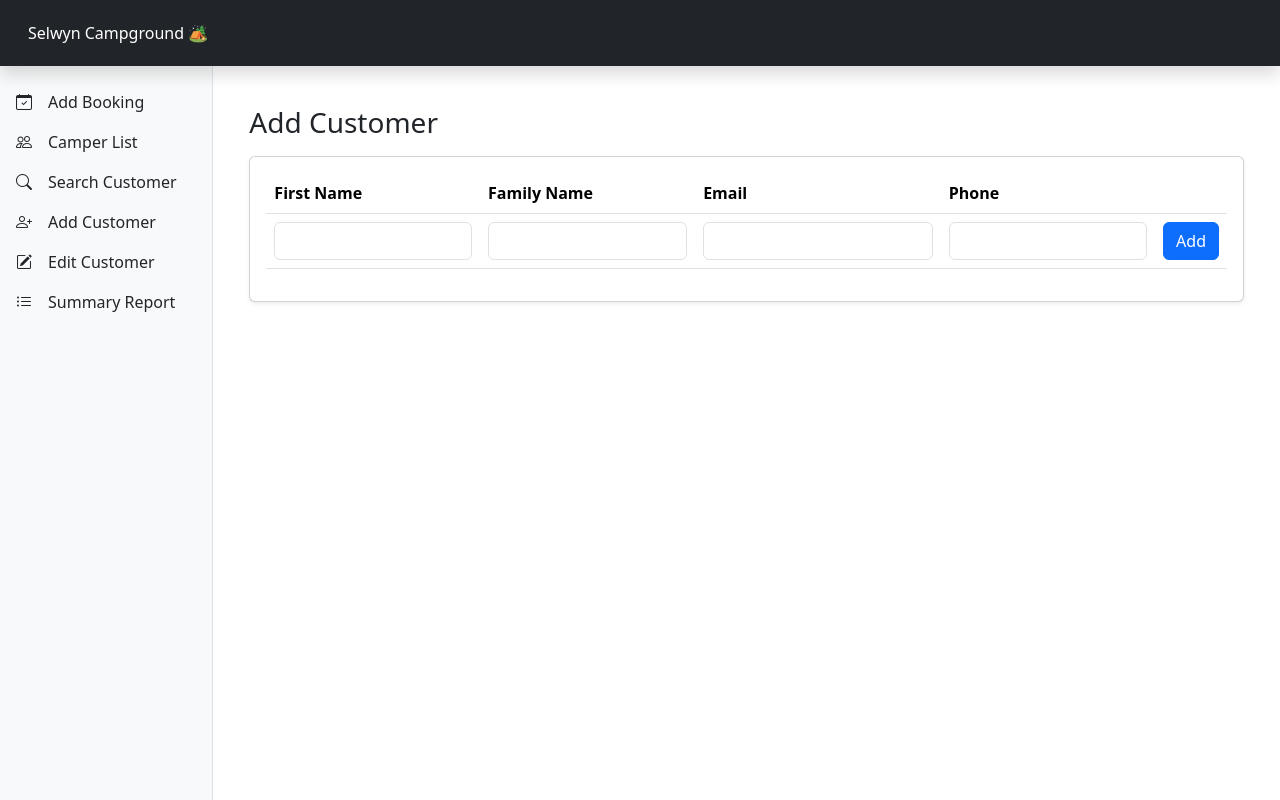
After one commit to TaiJoLo/scg, a Flask app: template templates/customer_form.html in a window 1280 px wide. The commit adds this page. Run offline with Flask 3, Linux system fonts and the light colour scheme; the template is opened without the code that fills it, so the values that code supplies are empty.

Commit message:
fix: fix style and route issue

```diff
--- a/app.py
+++ b/app.py
@@ -45,7 +45,7 @@ def listsites():
 @app.route("/campers", methods=['GET', 'POST'])
 def campers():
     if request.method == "GET":
-        return render_template("datepickercamper.html", currentdate=datetime.now().date())
+        return render_template("datepicker_camper.html", currentdate=datetime.now().date())
     else:
         campDate = request.form.get('campdate')
         connection = getCursor()
@@ -57,8 +57,8 @@ def campers():
             WHERE booking_date = %s;
         """
         connection.execute(sql_query, (campDate,))
-        camperList = connection.fetchall()
-        return render_template("camperlist.html", camperlist=camperList)
+        camper_list = connection.fetchall()
+        return render_template("camper_list.html", campDate=campDate, camper_list=camper_list)
 
 @app.route("/booking", methods=['GET', 'POST'])
 def booking():
@@ -96,7 +96,7 @@ def booking():
         """
         connection.execute(sql_query2, (occupancy, firstNight, lastNight))
         siteList = connection.fetchall()
-        return render_template("bookingform.html", customerlist=customerList, bookingdate=bookingDate, sitelist=siteList, bookingnights=bookingNights, occupancy=occupancy)
+        return render_template("booking_form.html", customerlist=customerList, bookingdate=bookingDate, sitelist=siteList, bookingnights=bookingNights, occupancy=occupancy)
 
 @app.route("/booking/add", methods=['POST'])
 def makebooking():
@@ -149,7 +149,7 @@ def search_customer():
         connection.execute(sql_query, (f"%{search_term}%", f"%{search_term}%", f"%{search_term}%", f"%{search_term}%", f"%{search_term}%"))
         customerList = connection.fetchall()
 
-        return render_template("search_result.html", customerlist=customerList, search_term=search_term)
+        return render_template("search_result.html", customerlist=customerList, search_term=search_term, route='search_customer')
 
 @app.route("/customeredit")
 def editcustomer():
@@ -160,7 +160,7 @@ def editcustomer():
     """
     connection.execute(sql_query, (id,))
     customer = connection.fetchone()
-    return render_template("customerform.html", customer=customer)
+    return render_template("customer_form.html", customer=customer)
 
 @app.route("/customerupdate", methods=["POST"])
 def updatecustomer():
@@ -201,19 +201,47 @@ def addcustomer():
 
     return render_template("success.html", message="Customer successfully added!", customer_id=customer_id, fname=fname, sname=sname, email=email, phone=phone)
 
-@app.route("/customerlist")
-def customerlist():
+@app.route("/customerlistsummary")
+def customerlistforsummary():
     connection = getCursor()
-    sql_query = """
+    sort_by = request.args.get('sort', 'name')
+    sort_column = {
+        'name': 'firstname, familyname',
+        'email': 'email',
+        'phone': 'phone'
+    }.get(sort_by, 'firstname, familyname')  # Default sorting by name if the parameter is invalid
+
+    sql_query = f"""
         SELECT customer_id, firstname, familyname, email, phone
         FROM customers
+        ORDER BY {sort_column}
     """
     connection.execute(sql_query)
     customerList = connection.fetchall()
-    return render_template("search_result.html", customerlist=customerList)
+    return render_template("search_result.html", customerlist=customerList, sort_by=sort_by, route='customerlistforsummary')
+
+@app.route("/customerlistedit")
+def customerlistforedit():
+    connection = getCursor()
+    sort_by = request.args.get('sort', 'name')
+    sort_column = {
+        'name': 'firstname, familyname',
+        'email': 'email',
+        'phone': 'phone'
+    }.get(sort_by, 'firstname, familyname')  # Default sorting by name if the parameter is invalid
+
+    sql_query = f"""
+        SELECT customer_id, firstname, familyname, email, phone
+        FROM customers
+        ORDER BY {sort_column}
+    """
+    connection.execute(sql_query)
+    customerList = connection.fetchall()
+    return render_template("search_result.html", customerlist=customerList, sort_by=sort_by, route='customerlistforedit')
+
 
 @app.route("/customersummary")
-def customersummary():
+def customer_summary():
     customer_id = request.args.get("id")
     connection = getCursor()
 
--- a/templates/base.html
+++ b/templates/base.html
@@ -10,10 +10,14 @@
       integrity="sha384-QWTKZyjpPEjISv5WaRU9OFeRpok6YctnYmDr5pNlyT2bRjXh0JMhjY6hW+ALEwIH"
       crossorigin="anonymous"
     />
+    <!-- Bootstrap Icons -->
+    <link
+      href="https://cdnjs.cloudflare.com/ajax/libs/bootstrap-icons/1.10.5/font/bootstrap-icons.min.css"
+      rel="stylesheet"
+    />
   </head>
-
   <body class="d-flex flex-column min-vh-100">
-    <nav class="navbar sticky-top bg-dark flex-md-nowrap p-0 shadow py-2">
+    <nav class="navbar sticky-top bg-dark flex-md-nowrap p-0 shadow py-3">
       <div class="container-fluid">
         <a
           class="navbar-brand col-md-3 col-lg-2 me-0 px-3 fs-6 text-white"
@@ -32,42 +36,56 @@
             <ul class="nav flex-column">
               <li class="nav-item">
                 <a
-                  class="nav-link d-flex align-items-center gap-2 {% if request.path == url_for('booking') %}active{% endif %}"
+                  class="nav-link d-flex align-items-center gap-2 text-dark {% if request.path == url_for('booking') %}active{% endif %}"
                   aria-current="page"
                   href="{{ url_for('booking') }}"
                 >
-                  Booking
+                  <i class="bi bi-calendar-check me-2"></i>
+                  Add Booking
                 </a>
               </li>
               <li class="nav-item">
                 <a
-                  class="nav-link d-flex align-items-center gap-2 {% if request.path == url_for('campers') %}active{% endif %}"
+                  class="nav-link d-flex align-items-center gap-2 text-dark {% if request.path == url_for('campers') %}active{% endif %}"
                   href="{{ url_for('campers') }}"
                 >
+                  <i class="bi bi-people me-2"></i>
                   Camper List
                 </a>
               </li>
               <li class="nav-item">
                 <a
-                  class="nav-link d-flex align-items-center gap-2 {% if request.path == url_for('search_customer') %}active{% endif %}"
+                  class="nav-link d-flex align-items-center gap-2 text-dark {% if request.path == url_for('search_customer') %}active{% endif %}"
                   href="{{ url_for('search_customer') }}"
                 >
+                  <i class="bi bi-search me-2"></i>
                   Search Customer
                 </a>
               </li>
               <li class="nav-item">
                 <a
-                  class="nav-link d-flex align-items-center gap-2 {% if request.path == url_for('editcustomer') %}active{% endif %}"
+                  class="nav-link d-flex align-items-center gap-2 text-dark {% if request.path == url_for('editcustomer') %}active{% endif %}"
                   href="{{ url_for('editcustomer') }}"
                 >
+                  <i class="bi bi-person-plus me-2"></i>
                   Add Customer
                 </a>
               </li>
               <li class="nav-item">
                 <a
-                  class="nav-link d-flex align-items-center gap-2 {% if request.path == url_for('customerlist') %}active{% endif %}"
-                  href="{{ url_for('customerlist') }}"
+                  class="nav-link d-flex align-items-center gap-2 text-dark {% if request.path == url_for('customerlistforedit') %}active{% endif %}"
+                  href="{{ url_for('customerlistforedit') }}"
                 >
+                  <i class="bi bi-pencil-square me-2"></i>
+                  Edit Customer
+                </a>
+              </li>
+              <li class="nav-item">
+                <a
+                  class="nav-link d-flex align-items-center gap-2 text-dark {% if request.path == url_for('customerlistforsummary') %}active{% endif %}"
+                  href="{{ url_for('customerlistforsummary') }}"
+                >
+                  <i class="bi bi-list-ul me-2"></i>
                   Summary Report
                 </a>
               </li>
--- a/templates/bookingform.html
+++ b/templates/booking_form.html
@@ -2,7 +2,7 @@
 {% block content %}
 <!-- code to display a list of books-->
 <div class="container">
-  <h2>Selwyn Campground - Make a booking</h2>
+  <h2>Complete Booking Details</h2>
   <p>
     <form action="/booking/add" method="POST" >
       <div class="mt-4 form-row">
--- /dev/null
+++ b/templates/customer_form.html
@@ -0,0 +1,87 @@
+{% extends "base.html" %}
+
+{% block content %}
+<div class="container ">
+  {% if customer %}
+
+  <form action="/customerupdate" method="POST">
+    <input type="hidden" name="id" value="{{customer[0]}}" />
+  {% else %}
+  <form action="/customeradd" method="POST">
+  {% endif %}
+  <h3 class="mb-3">{% if customer %}Update Customer{% else %}Add Customer{% endif %}</h3>
+
+    <div class="card shadow-sm">
+      <div class="card-body">
+        <div class="table-responsive">
+          <table class="table">
+            <thead class="thead-light">
+              <tr>
+                <th scope="col">First Name</th>
+                <th scope="col">Family Name</th>
+                <th scope="col">Email</th>
+                <th scope="col">Phone</th>
+                <th scope="col"></th>
+              </tr>
+            </thead>
+            <tbody>
+              <tr>
+                <td>
+                  <input
+                    type="text"
+                    name="customerfname"
+                    class="form-control"
+                    {% if customer %}value="{{customer[1]}}"{% endif %}
+                    required
+                    pattern="[A-Za-z]+"
+                    minlength="2"
+                    maxlength="45"
+                    title="Please enter a valid first name with at least 2 alphabetic characters"
+                  />
+                </td>
+                <td>
+                  <input
+                    type="text"
+                    name="customersname"
+                    class="form-control"
+                    {% if customer %}value="{{customer[2]}}"{% endif %}
+                    required
+                    pattern="[A-Za-z]+"
+                    minlength="2"
+                    maxlength="60"
+                    title="Please enter a valid family name with at least 2 alphabetic characters"
+                  />
+                </td>
+                <td>
+                  <input
+                    type="email"
+                    name="customeremail"
+                    class="form-control"
+                    {% if customer %}value="{{customer[3]}}"{% endif %}
+                    size="25"
+                    required
+                  />
+                </td>
+                <td>
+                  <input
+                    type="tel"
+                    name="customerphone"
+                    class="form-control"
+                    {% if customer %}value="{{customer[4]}}"{% endif %}
+                    required
+                    pattern="\+?[0-9]{1,12}"
+                    title="Please enter a valid phone number with an optional leading '+' sign, digits only, and a maximum length of 12 characters"
+                  />
+                </td>
+                <td>
+                  <button type="submit" class="btn btn-primary">{% if customer %}Update{% else %}Add{% endif %}</button>
+                </td>
+              </tr>
+            </tbody>
+          </table>
+        </div>
+      </div>
+    </div>
+  </form>
+</div>
+{% endblock %}
--- a/templates/datepicker.html
+++ b/templates/datepicker.html
@@ -2,7 +2,7 @@
 <!-- code to display a list of books -->
 
 <div class="container">
-  <h3>Choose the start date for the booking:</h3>
+  <h3>Choose Booking Details</h3>
 
   <form
     action="{{ url_for('booking') }}"
```
Also changed, not shown: templates/camper_list.html (added, +30 -0 lines), templates/camperlist.html (deleted, +0 -29 lines), templates/customer_summary.html (+19 -4 lines), templates/customerform.html (deleted, +0 -96 lines), templates/datepicker_camper.html (added, +19 -0 lines), templates/datepickercamper.html (deleted, +0 -11 lines), templates/search_customer.html (+24 -7 lines), templates/search_result.html (+73 -18 lines), templates/success.html (+12 -6 lines).
